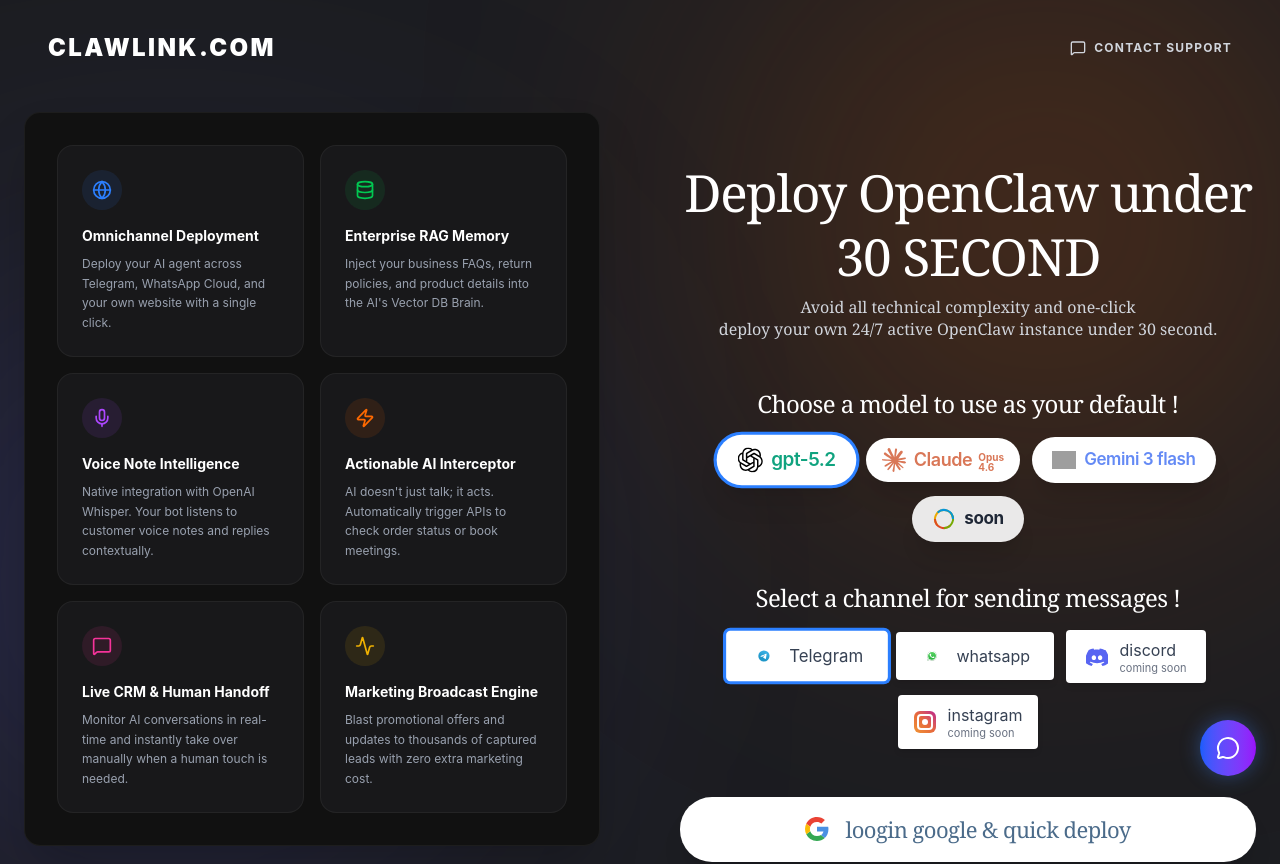
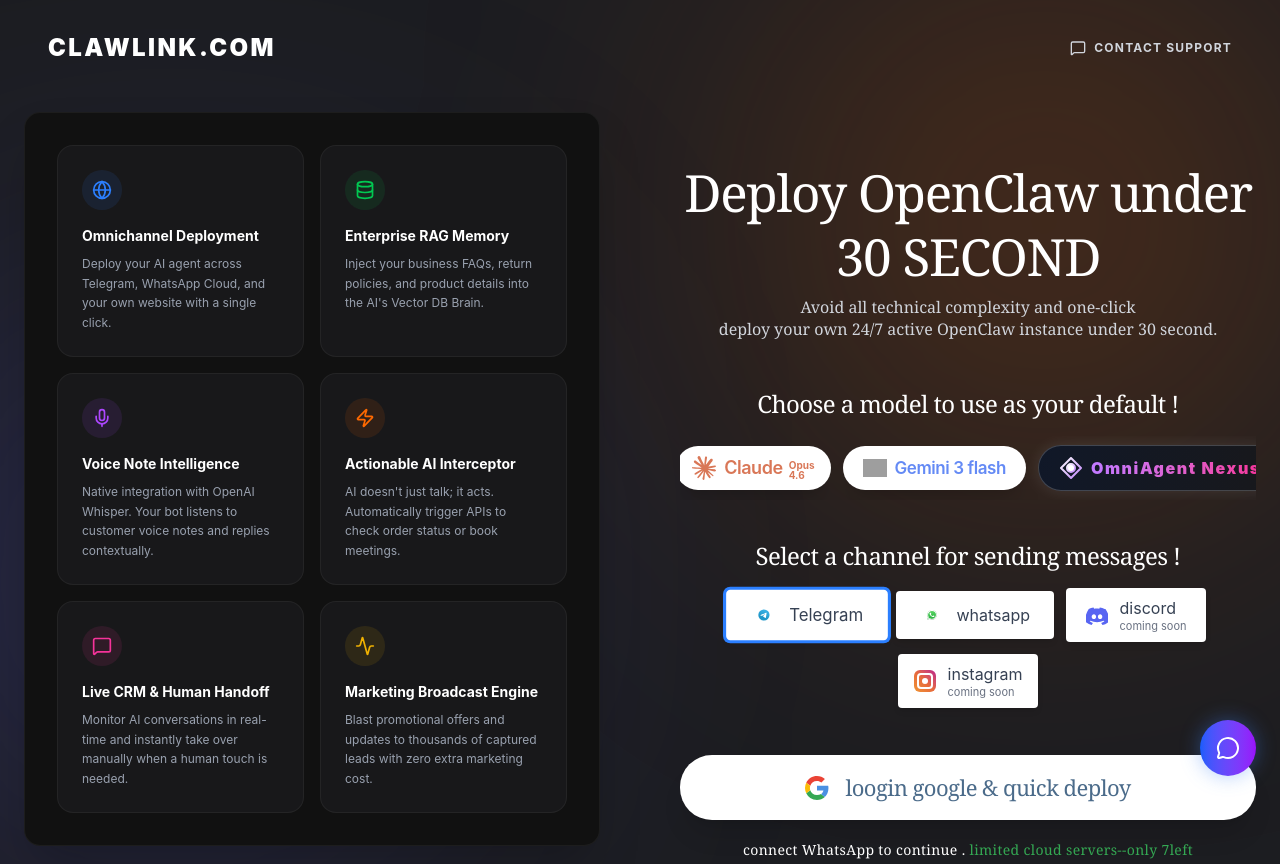
Before and after one commit to hopondfgvcx501-rgb/clawlink, a Next.js app: page / in a window 1280 px wide. Shown: the top 864 px of the page. Built offline with nearby package versions, Linux system fonts and the light colour scheme; no server answers; grey boxes are pictures that could not be loaded.

Commit message:
added OmniAgent Nexus enterprise tier with custom pricing model and multi-model db routing

```diff
--- a/app/page.tsx
+++ b/app/page.tsx
@@ -7,23 +7,39 @@ import { useRouter } from "next/navigation";
 import { Globe, Database, Mic, Zap, MessageSquare, Activity, LogOut, Shield, ExternalLink, CheckCircle2, Copy, MessageCircle, X, Send, Mail } from "lucide-react";
 import Image from "next/image";
 
-// --- TEMPORARY ₹100 TEST PRICING ---
+// --- TEMPORARY ₹100 TEST PRICING & NORMAL MODELS ---
 const MODEL_DETAILS: Record<string, { name: string; starter: number; pro: number }> = {
-  gemini: { name: "Gemini 3 Flash", starter: 1.2, pro: 19 }, // 👈 Starter is now $1.2 (~₹100)
+  gemini: { name: "Gemini 3 Flash", starter: 1.2, pro: 19 }, // 👈 Starter is $1.2 (~₹100)
   "gpt-5.2": { name: "GPT-5.2", starter: 19, pro: 39 },
   claude: { name: "Opus 4.6", starter: 29, pro: 59 }
 };
 const MAX_PLAN_PRICE = 89;
 
-// --- UPDATED: Standardized sizes for all logos (24x24) ---
+// 🚀 OMNIAGENT NEXUS PRICING
+const OMNI_PRICING = { monthly: 89, yearly: 890 };
+
+// --- Standardized sizes for all logos (24x24) ---
 const OpenAI_Icon = () => <Image src="/logos/openai.svg" alt="OpenAI" width={24} height={24} />;
 const Claude_Icon = () => <Image src="/logos/claude.svg" alt="Claude" width={24} height={24} />;
 const Gemini_Icon = () => <Image src="/logos/gemini.svg" alt="Gemini" width={24} height={24} />;
 const Telegram_Icon = () => <Image src="/logos/Telegram.svg" alt="Telegram" width={24} height={24} />;
 const WhatsApp_Icon = () => <Image src="/logos/WhatsApp.svg" alt="WhatsApp" width={24} height={24} />;
 
-// --- Kept existing placeholders ---
-const Soon_Icon = () => <svg viewBox="0 0 24 24" width="24" height="24"><path fill="#FFB900" d="M12 2a10 10 0 00-7.07 17.07l1.41-1.41A8 8 0 1120 12h2a10 10 0 00-10-10z"/><path fill="#F25022" d="M2 12a10 10 0 0017.07 7.07l-1.41-1.41A8 8 0 014 12H2z"/><path fill="#7FBA00" d="M12 22a10 10 0 007.07-17.07l-1.41 1.41A8 8 0 0112 20v2z"/><path fill="#00A4EF" d="M22 12A10 10 0 004.93 4.93l1.41 1.41A8 8 0 0120 12h2z"/></svg>;
+// ⚡ OMNI NEXUS ICON
+const Omni_Icon = () => (
+  <svg viewBox="0 0 24 24" width="24" height="24" fill="none" stroke="url(#omni-grad)" strokeWidth="2" strokeLinecap="round" strokeLinejoin="round" className="shrink-0">
+    <defs>
+      <linearGradient id="omni-grad" x1="0%" y1="0%" x2="100%" y2="100%">
+        <stop offset="0%" stopColor="#fff" />
+        <stop offset="100%" stopColor="#c084fc" />
+      </linearGradient>
+    </defs>
+    <path d="M12 2L2 12l10 10 10-10L12 2z" className="animate-pulse" />
+    <circle cx="12" cy="12" r="4" fill="#fff" />
+  </svg>
+);
+
+const Soon_Icon = () => <svg viewBox="0 0 24 24" width="24" height="24" className="shrink-0"><path fill="#FFB900" d="M12 2a10 10 0 00-7.07 17.07l1.41-1.41A8 8 0 1120 12h2a10 10 0 00-10-10z"/><path fill="#F25022" d="M2 12a10 10 0 0017.07 7.07l-1.41-1.41A8 8 0 014 12H2z"/><path fill="#7FBA00" d="M12 22a10 10 0 007.07-17.07l-1.41 1.41A8 8 0 0112 20v2z"/><path fill="#00A4EF" d="M22 12A10 10 0 004.93 4.93l1.41 1.41A8 8 0 0120 12h2z"/></svg>;
 const Discord_Icon = () => <svg viewBox="0 0 24 24" width="22" height="22" fill="#5865F2"><path d="M20.3 5.4c-1.6-.7-3.4-1.2-5.2-1.5-.2.4-.4.9-.6 1.3-1.9-.3-3.8-.3-5.7 0-.2-.4-.4-.9-.6-1.3-1.8.3-3.6.8-5.2 1.5-3.3 4.9-4.2 9.7-3.3 14.4 2.2 1.6 4.3 2.6 6.4 3.2.5-.7 1-1.5 1.4-2.3-1.2-.5-2.4-1.1-3.5-1.8.3-.2.6-.4.9-.7 4.6 2.1 9.7 2.1 14.3 0 .3.2.6.5.9.7-1.1.7-2.3 1.3-3.5 1.8.4.8.9 1.6 1.4 2.3 2.1-.6 4.2-1.6 6.4-3.2 1-5.1.1-10-3.2-14.4zm-11.7 11c-1.3 0-2.4-1.2-2.4-2.6s1.1-2.6 2.4-2.6 2.4 1.2 2.4 2.6-1.1 2.6-2.4 2.6zm6.8 0c-1.3 0-2.4-1.2-2.4-2.6s1.1-2.6 2.4-2.6 2.4 1.2 2.4 2.6-1.1 2.6-2.4 2.6z"/></svg>;
 const Instagram_Icon = () => <div className="w-[22px] h-[22px] rounded-md bg-gradient-to-tr from-[#f09433] via-[#e6683c] to-[#bc1888] flex items-center justify-center"><div className="w-[16px] h-[16px] border-[2px] border-white rounded-[4px] flex items-center justify-center"><div className="w-[6px] h-[6px] bg-white rounded-full"></div></div></div>;
 const Google_Icon = () => <svg viewBox="0 0 24 24" width="24" height="24"><path fill="#EA4335" d="M5.266 9.765A7.077 7.077 0 0112 4.909c1.69 0 3.218.6 4.418 1.582L19.91 3C17.782 1.145 15.055 0 12 0 7.27 0 3.198 2.698 1.24 6.65l4.026 3.115Z"/><path fill="#34A853" d="M16.04 18.013c-1.09.703-2.474 1.078-4.04 1.078a7.077 7.077 0 01-6.723-4.823l-4.04 3.067A11.965 11.965 0 0012 24c2.933 0 5.735-1.043 7.834-3l-3.793-2.987Z"/><path fill="#4A90E2" d="M19.834 21c2.195-2.048 3.62-5.096 3.62-9 0-.71-.109-1.473-.272-2.182H12v4.637h6.436c-.317 1.559-1.17 2.766-2.395 3.558L19.834 21Z"/><path fill="#FBBC05" d="M5.277 14.268A7.12 7.12 0 014.909 12c0-.782.125-1.533.357-2.235L1.24 6.65A11.934 11.934 0 000 12c0 1.92.445 3.73 1.237 5.335l4.04-3.067Z"/></svg>;
@@ -43,7 +59,7 @@ export default function Home() {
   const [activeModel, setActiveModel] = useState("gpt-5.2");
   const [activeChannel, setActiveChannel] = useState("telegram");
 
-  const [selectedTier, setSelectedTier] = useState<"starter" | "pro" | "max" | null>(null);
+  const [selectedTier, setSelectedTier] = useState<"starter" | "pro" | "max" | "monthly" | "yearly" | null>(null);
   const [currency, setCurrency] = useState<"USD" | "INR">("USD");
   const [currencySymbol, setCurrencySymbol] = useState("$");
   const EXCHANGE_RATE = 83;
@@ -107,15 +123,22 @@ export default function Home() {
     }, 1000);
   };
 
+  // 🚀 DYNAMIC PRICE CALCULATOR
   const getCurrentPrice = (tier = selectedTier) => {
     if (!tier) return 0;
-    let basePrice = tier === "max" ? MAX_PLAN_PRICE : (MODEL_DETAILS[activeModel]?.[tier as "starter"|"pro"] || 39);
+    let basePrice = 0;
+
+    if (activeModel === "omni") {
+      basePrice = tier === "monthly" ? OMNI_PRICING.monthly : tier === "yearly" ? OMNI_PRICING.yearly : 89;
+    } else {
+      basePrice = tier === "max" ? MAX_PLAN_PRICE : (MODEL_DETAILS[activeModel]?.[tier as "starter"|"pro"] || 39);
+    }
     return currency === "INR" ? basePrice * EXCHANGE_RATE : basePrice;
   };
 
   const triggerRazorpayPayment = async () => {
     if (!selectedTier) {
-      alert("Please select a plan (Starter, Pro, or Max) to proceed with payment.");
+      alert("Please select a plan to proceed with payment.");
       return;
     }
 
@@ -127,8 +150,10 @@ export default function Home() {
     setIsDeploying(true);
 
     try {
-      // 🚀 SAFE FIX: Round to integer (paise) and pass missing dynamic details for backend note tracking
       const exactPaise = Math.round(finalPrice * 100);
+
+      // 🚀 SENDING "multi_model" FOR OMNI TO BACKEND
+      const selectedModelForDB = activeModel === "omni" ? "multi_model" : activeModel;
 
       const response = await fetch("/api/razorpay", {
         method: "POST",
@@ -138,7 +163,7 @@ export default function Home() {
           currency: currency,
           email: session?.user?.email || "user@clawlink.com",
           planName: selectedTier,
-          selectedModel: activeModel
+          selectedModel: selectedModelForDB
         }),
       });
       const order = await response.json();
@@ -154,14 +179,14 @@ export default function Home() {
         amount: order.amount,
         currency: order.currency,
         name: "ClawLink Premium",
-        description: `Plan: ${selectedTier.toUpperCase()} | Model: ${selectedTier === 'max' ? 'ALL' : MODEL_DETAILS[activeModel]?.name}`,
+        description: `Plan: ${selectedTier.toUpperCase()} | Model: ${activeModel === 'omni' ? 'OmniAgent Nexus' : MODEL_DETAILS[activeModel]?.name}`,
         order_id: order.id,
         handler: async function () {
           try {
             const configRes = await fetch("/api/config", {
               method: "POST",
               headers: { "Content-Type": "application/json" },
-              body: JSON.stringify({ email: session?.user?.email, selectedModel: activeModel, selectedChannel: activeChannel, telegramToken, plan: selectedTier })
+              body: JSON.stringify({ email: session?.user?.email, selectedModel: selectedModelForDB, selectedChannel: activeChannel, telegramToken, plan: selectedTier })
             });
             const configData = await configRes.json();
 
@@ -242,6 +267,12 @@ export default function Home() {
   return (
     <div className="bg-[#1C1D21] min-h-screen relative text-[#EDEDED] font-sans selection:bg-orange-500/30 overflow-x-hidden">
 
+      {/* 🚀 CSS for hiding scrollbar on the horizontal list */}
+      <style dangerouslySetInnerHTML={{__html: `
+        .no-scrollbar::-webkit-scrollbar { display: none; }
+        .no-scrollbar { -ms-overflow-style: none; scrollbar-width: none; }
+      `}} />
+
       {/* 🚀 FIXED CINEMATIC SUNSET GLOW EFFECT */}
       <div className="fixed top-[-10%] right-[-5%] w-[600px] h-[600px] bg-orange-500/20 rounded-full blur-[150px] pointer-events-none z-0"></div>
       <div className="fixed bottom-[-10%] left-[-10%] w-[600px] h-[600px] bg-indigo-500/20 rounded-full blur-[150px] pointer-events-none z-0"></div>
@@ -309,37 +340,49 @@ export default function Home() {
             </p>
 
             <h3 className="text-white text-xl md:text-2xl mb-4 font-serif tracking-tight">Choose a model to use as your default !</h3>
-            <div className="flex flex-wrap justify-center items-center gap-3 mb-10 w-full max-w-2xl px-2">
+
+            {/* 🚀 5 BUTTONS IN A SINGLE LINE (Scrollable on mobile) */}
+            <div className="flex flex-nowrap justify-start lg:justify-center items-center gap-3 mb-10 w-full max-w-[800px] px-2 py-2 overflow-x-auto no-scrollbar snap-x">
+
               <button
-                onClick={() => !isTokenSaved && setActiveModel("gpt-5.2")}
-                className={`bg-white rounded-full px-5 py-2.5 flex items-center gap-2 shadow-xl transition-all duration-150 hover:scale-105 ${activeModel === 'gpt-5.2' ? 'ring-[3px] ring-blue-500 scale-105' : ''} ${isTokenSaved && activeModel !== 'gpt-5.2' ? 'opacity-30 pointer-events-none' : ''}`}
+                onClick={() => { if(!isTokenSaved) { setActiveModel("gpt-5.2"); setSelectedTier(null); } }}
+                className={`shrink-0 bg-white rounded-full px-5 py-2.5 flex items-center gap-2 shadow-xl transition-all duration-150 hover:scale-105 snap-center ${activeModel === 'gpt-5.2' ? 'ring-[3px] ring-blue-500 scale-105' : ''} ${isTokenSaved && activeModel !== 'gpt-5.2' ? 'opacity-30 pointer-events-none' : ''}`}
               >
                 <OpenAI_Icon />
-                <span className="text-[#10A37F] font-semibold text-lg tracking-tight">gpt-5.2</span>
+                <span className="text-[#10A37F] font-semibold text-sm md:text-lg tracking-tight">gpt-5.2</span>
               </button>
 
               <button
-                onClick={() => !isTokenSaved && setActiveModel("claude")}
-                className={`bg-white rounded-full px-4 py-2 flex items-center gap-2 shadow-xl transition-all duration-150 hover:scale-105 ${activeModel === 'claude' ? 'ring-[3px] ring-blue-500 scale-105' : ''} ${isTokenSaved && activeModel !== 'claude' ? 'opacity-30 pointer-events-none' : ''}`}
+                onClick={() => { if(!isTokenSaved) { setActiveModel("claude"); setSelectedTier(null); } }}
+                className={`shrink-0 bg-white rounded-full px-4 py-2 flex items-center gap-2 shadow-xl transition-all duration-150 hover:scale-105 snap-center ${activeModel === 'claude' ? 'ring-[3px] ring-blue-500 scale-105' : ''} ${isTokenSaved && activeModel !== 'claude' ? 'opacity-30 pointer-events-none' : ''}`}
               >
                 <Claude_Icon />
                 <div className="text-left flex items-center gap-1.5">
-                  <span className="text-[#D97757] font-semibold text-lg tracking-tight">Claude</span>
-                  <span className="text-[#D97757] text-[10px] font-bold leading-none mt-1">Opus<br/>4.6</span>
+                  <span className="text-[#D97757] font-semibold text-sm md:text-lg tracking-tight">Claude</span>
+                  <span className="text-[#D97757] text-[9px] md:text-[10px] font-bold leading-none mt-1">Opus<br/>4.6</span>
                 </div>
               </button>
 
               <button
-                onClick={() => !isTokenSaved && setActiveModel("gemini")}
-                className={`bg-white rounded-full px-5 py-2.5 flex items-center gap-2 shadow-xl transition-all duration-150 hover:scale-105 ${activeModel === 'gemini' ? 'ring-[3px] ring-blue-500 scale-105' : ''} ${isTokenSaved && activeModel !== 'gemini' ? 'opacity-30 pointer-events-none' : ''}`}
+                onClick={() => { if(!isTokenSaved) { setActiveModel("gemini"); setSelectedTier(null); } }}
+                className={`shrink-0 bg-white rounded-full px-5 py-2.5 flex items-center gap-2 shadow-xl transition-all duration-150 hover:scale-105 snap-center ${activeModel === 'gemini' ? 'ring-[3px] ring-blue-500 scale-105' : ''} ${isTokenSaved && activeModel !== 'gemini' ? 'opacity-30 pointer-events-none' : ''}`}
               >
                 <Gemini_Icon />
-                <span className="text-[#648AF5] font-semibold text-[17px] tracking-tight">Gemini 3 flash</span>
+                <span className="text-[#648AF5] font-semibold text-sm md:text-[17px] tracking-tight whitespace-nowrap">Gemini 3 flash</span>
               </button>
 
-              <div className={`bg-white rounded-full px-5 py-2.5 flex items-center gap-2 shadow-xl cursor-not-allowed opacity-90 ${isTokenSaved ? 'opacity-20' : ''}`}>
+              {/* 🚀 THE NEW OMNIAGENT NEXUS BUTTON */}
+              <button
+                onClick={() => { if(!isTokenSaved) { setActiveModel("omni"); setSelectedTier(null); } }}
+                className={`shrink-0 bg-gradient-to-r from-gray-900 to-[#18181b] border border-white/20 rounded-full px-5 py-2.5 flex items-center gap-2 shadow-[0_0_15px_rgba(255,255,255,0.1)] transition-all duration-150 hover:scale-105 snap-center ${activeModel === 'omni' ? 'ring-[3px] ring-purple-500 shadow-[0_0_25px_rgba(168,85,247,0.5)] scale-105' : ''} ${isTokenSaved && activeModel !== 'omni' ? 'opacity-30 pointer-events-none' : ''}`}
+              >
+                <Omni_Icon />
+                <span className="bg-gradient-to-r from-purple-400 to-pink-500 bg-clip-text text-transparent font-black text-sm md:text-[16px] tracking-widest whitespace-nowrap">OmniAgent Nexus</span>
+              </button>
+
+              <div className={`shrink-0 bg-white rounded-full px-5 py-2.5 flex items-center gap-2 shadow-xl cursor-not-allowed opacity-90 snap-center ${isTokenSaved ? 'opacity-20' : ''}`}>
                 <Soon_Icon />
-                <span className="font-bold text-[17px] text-gray-800 tracking-tight">soon</span>
+                <span className="font-bold text-sm md:text-[17px] text-gray-800 tracking-tight">soon</span>
               </div>
             </div>
 
@@ -527,7 +570,6 @@ export default function Home() {
             © 2026 CLAWLINK INC. GLOBAL AI SAAS INFRASTRUCTURE.
           </div>
           <div className="flex gap-6 mt-4 md:mt-0 font-serif">
-            {/* 🚀 ADDED LINKS AS REQUESTED */}
             <a href="/privacy" className="hover:text-white transition-colors duration-150">Privacy Policy</a>
             <a href="/terms" className="hover:text-white transition-colors duration-150">Terms of Service</a>
             <a href="/docs" className="hover:text-white transition-colors duration-150">Documentation</a>
@@ -722,16 +764,38 @@ export default function Home() {
         )}
       </AnimatePresence>
 
-      {/* 🚀 PRICING / PLAN POPUP */}
+      {/* 🚀 DYNAMIC PRICING / PLAN POPUP */}
       <AnimatePresence>
         {showPricingPopup && (
           <div className="fixed inset-0 z-50 flex items-center justify-center bg-black/95 backdrop-blur-md p-4">
             <motion.div initial={{ opacity: 0, y: 10, scale: 0.98 }} animate={{ opacity: 1, y: 0, scale: 1 }} exit={{ opacity: 0, y: 10, scale: 0.98 }} transition={{ duration: 0.15, ease: "easeOut" }} className="bg-[#111] border border-white/10 p-8 md:p-12 rounded-[2rem] w-full max-w-4xl text-center shadow-2xl relative max-h-[95vh] overflow-y-auto custom-scrollbar">
               {!isDeploying && <button onClick={() => setShowPricingPopup(false)} className="absolute top-6 right-8 text-gray-500 hover:text-white bg-white/5 hover:bg-white/10 p-1.5 rounded-full transition-colors duration-150">✕</button>}
 
-              <h2 className="text-3xl font-black mb-4 text-white uppercase tracking-tight">CHOOSE PLAN AND LINK AI AGENT</h2>
-              <p className="text-gray-400 text-base mb-10 max-w-2xl mx-auto">Select a subscription tier to activate your AI engine and link it to your chosen channel.</p>
+              <h2 className="text-3xl font-black mb-4 text-white uppercase tracking-tight">
+                {activeModel === 'omni' ? "OMNIAGENT ENTERPRISE PLANS" : "CHOOSE PLAN AND LINK AI AGENT"}
+              </h2>
+              <p className="text-gray-400 text-base mb-10 max-w-2xl mx-auto">
+                {activeModel === 'omni'
+                  ? "4x AI Fallback guarantees 0% downtime. Access GPT, Claude, Gemini, and Llama under one roof."
+                  : "Select a subscription tier to activate your AI engine and link it to your chosen channel."}
+              </p>
 
+              {/* 🚀 CONDITIONAL PRICING GRID */}
+              {activeModel === "omni" ? (
+                <div className="grid grid-cols-1 md:grid-cols-2 gap-6 my-10 text-left max-w-2xl mx-auto">
+                  <div onClick={() => !isDeploying && setSelectedTier("monthly")} className={`relative p-8 rounded-2xl border transition-all duration-150 ${!isDeploying ? 'cursor-pointer' : ''} ${selectedTier === "monthly" ? "bg-[#1A1A1A] border-purple-500 shadow-[0_0_30px_rgba(168,85,247,0.2)] scale-105" : "bg-[#0A0A0B] border-white/10 hover:border-white/30"}`}>
+                    <h3 className="text-purple-400 font-bold uppercase text-xs mb-2 tracking-widest">Monthly Enterprise</h3>
+                    <div className="text-4xl font-black text-white mb-4">{currencySymbol}{getCurrentPrice("monthly")}</div>
+                    <p className="text-sm text-gray-400 leading-relaxed">4x Smart Fallback Engine. Billed monthly.</p>
+                  </div>
+                  <div onClick={() => !isDeploying && setSelectedTier("yearly")} className={`relative p-8 rounded-2xl border transition-all duration-150 ${!isDeploying ? 'cursor-pointer' : ''} ${selectedTier === "yearly" ? "bg-[#1A1A1A] border-green-500 shadow-[0_0_30px_rgba(34,197,94,0.2)] scale-105" : "bg-[#0A0A0B] border-white/10 hover:border-white/30"}`}>
+                    <div className="absolute -top-3 left-1/2 -translate-x-1/2 bg-green-500 text-white text-[10px] font-bold uppercase px-3 py-1 rounded-full tracking-widest">Save 16%</div>
+                    <h3 className="text-green-400 font-bold uppercase text-xs mb-2 tracking-widest">Yearly Enterprise</h3>
+                    <div className="text-4xl font-black text-white mb-4">{currencySymbol}{getCurrentPrice("yearly")}</div>
+                    <p className="text-sm text-gray-400 leading-relaxed">Best value for large scale operations. Billed yearly.</p>
+                  </div>
+                </div>
+              ) : (
                 <div className="grid grid-cols-1 md:grid-cols-3 gap-6 my-10 text-left">
                   <div onClick={() => !isDeploying && setSelectedTier("starter")} className={`relative p-6 rounded-2xl border transition-all duration-150 ${!isDeploying ? 'cursor-pointer' : ''} ${selectedTier === "starter" ? "bg-[#1A1A1A] border-white shadow-[0_0_20px_rgba(255,255,255,0.1)] scale-105" : "bg-[#0A0A0B] border-white/10 hover:border-white/30"}`}>
                     <h3 className="text-gray-400 font-bold uppercase text-xs mb-2 tracking-widest">Starter</h3>
@@ -750,11 +814,12 @@ export default function Home() {
                     <p className="text-sm text-gray-400 leading-relaxed">Multi-AI access with maximum speed.</p>
                   </div>
                 </div>
+              )}
 
               <button
                 onClick={triggerRazorpayPayment}
                 disabled={isDeploying || !selectedTier}
-                className={`w-full max-w-sm mx-auto font-black py-4 rounded-xl uppercase tracking-widest flex justify-center items-center gap-2 shadow-xl transition-all duration-150 ${!selectedTier ? 'bg-gray-700 text-gray-400 cursor-not-allowed' : 'bg-white text-black hover:bg-gray-200 hover:scale-[1.02]'}`}
+                className={`w-full max-w-sm mx-auto font-black py-4 rounded-xl uppercase tracking-widest flex justify-center items-center gap-2 shadow-xl transition-all duration-150 ${!selectedTier ? 'bg-gray-700 text-gray-400 cursor-not-allowed' : activeModel === 'omni' ? 'bg-gradient-to-r from-purple-500 to-indigo-500 text-white hover:scale-[1.02]' : 'bg-white text-black hover:bg-gray-200 hover:scale-[1.02]'}`}
               >
                 {isDeploying ? "Deploying Database..." : !selectedTier ? "SELECT A PLAN" : `PROCESS PAY AND DEPLOY ${currencySymbol}${getCurrentPrice()}`}
               </button>
```
Lines whose indentation alone changed are shown as unchanged.
